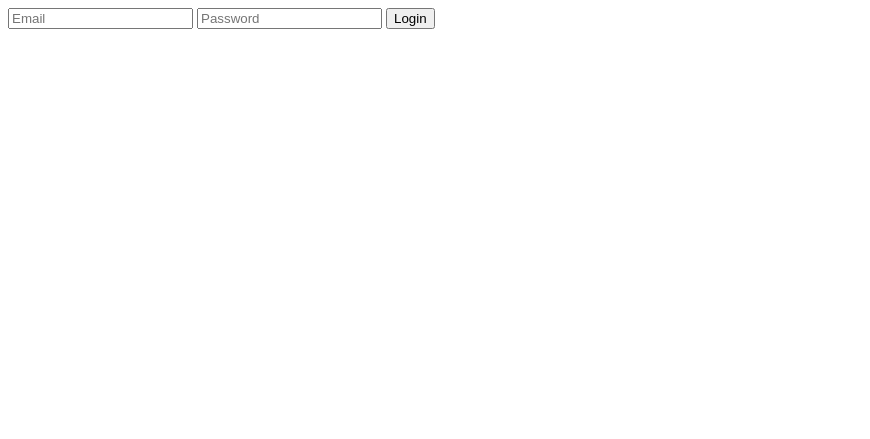
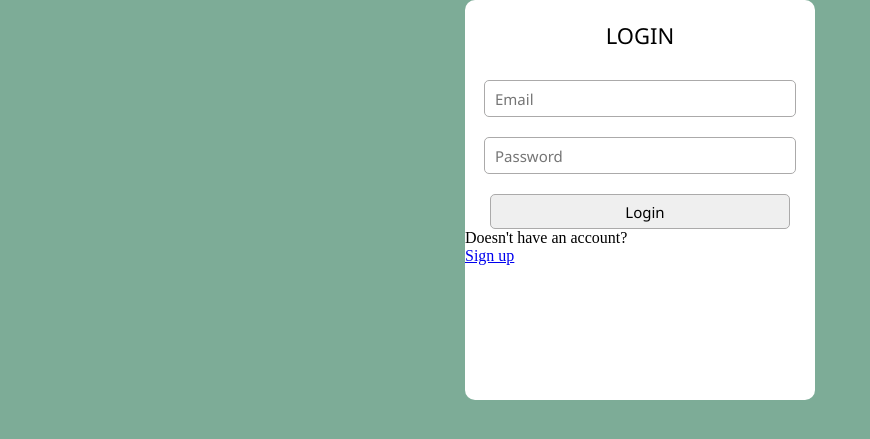
Before and after one commit to desny04/File-Management-System, a Django app: page /login/ in a window 1280 px wide. Shown: the top 439 px of the page, without its empty margins (0-870 px from the left). Run offline with Django 5.2, Linux system fonts and the light colour scheme.

Commit message:
gallery login UI

```diff
--- a/gallery/gallery/settings.py
+++ b/gallery/gallery/settings.py
@@ -117,6 +117,7 @@ USE_TZ = True
 # https://docs.djangoproject.com/en/6.0/howto/static-files/
 
 STATIC_URL = 'static/'
+STATICFILES_DIRS=[os.path.join(BASE_DIR,'static')]
 
 MEDIA_URL = '/media/'
 MEDIA_ROOT = os.path.join(BASE_DIR,'media')
--- /dev/null
+++ b/gallery/static/css/login.css
@@ -0,0 +1,72 @@
+*{
+    margin: 0;
+    padding: 0;
+}
+body{
+    display: flex;
+    justify-content: center;
+    background-color: rgb(125, 172, 151);
+}
+
+.form{
+    background-color: white;
+    width: 350px;
+    height: 400px;
+    border-radius: 10px;
+}
+
+.login_head{
+    font-family: 'Segoe UI', Tahoma, Geneva, Verdana, sans-serif;
+    font-size: 22px;
+    font-weight: 500;
+    text-align: center;
+    padding-top: 20px;
+}
+
+.mail{
+    padding-top: 30px;
+    text-align: center;
+}
+
+.mail input{
+    width: 300px;
+    height: 35px;
+    border-radius: 5px;
+    border: 1px solid rgb(171, 170, 170);
+    outline: none;
+    font-family: 'Segoe UI', Tahoma, Geneva, Verdana, sans-serif;
+    padding-left: 10px;
+    font-size: 15px;
+}
+
+.pwd{
+    padding-top: 20px;
+    text-align: center;
+}
+
+.pwd input{
+    width: 300px;
+    height: 35px;
+    border-radius: 5px;
+    border: 1px solid rgb(171, 170, 170);
+    outline: none;
+    font-family: 'Segoe UI', Tahoma, Geneva, Verdana, sans-serif;
+    padding-left: 10px;
+    font-size: 15px;
+}
+
+.sbt_btn{
+    padding-top: 20px;
+    text-align: center;
+}
+
+.sbt_btn input{
+    width: 300px;
+    height: 35px;
+    border-radius: 5px;
+    border: 1px solid rgb(171, 170, 170);
+    outline: none;
+    font-family: 'Segoe UI', Tahoma, Geneva, Verdana, sans-serif;
+    padding-left: 10px;
+    font-size: 15px;
+}
--- a/gallery/template/login.html
+++ b/gallery/template/login.html
@@ -1,16 +1,45 @@
 <!DOCTYPE html>
 <html lang="en">
 <head>
+    {% load static %}
     <meta charset="UTF-8">
     <meta name="viewport" content="width=device-width, initial-scale=1.0">
     <title>Document</title>
+    <link rel="stylesheet" href="{% static 'css/login.css' %}">
 </head>
 <body>
+    <div class="form">
         <form action="" method="post">
            {% csrf_token %}
+
+           <div class="login_head">
+                <p>LOGIN</p>
+           </div>
+
+           <div class="mail">
                 <input type="email" name="email" placeholder="Email" id="">
+           </div>
+
+           <div class="pwd">
                 <input type="password" name="password" placeholder="Password" id="">
+           </div>
+
+           <div class="sbt_btn">
                 <input type="submit" value="Login">
+           </div>
+
+           <div class="doesnt_sign">
+
+                <div class="doesnt">
+                    <p>Doesn't have an account?</p>
+                </div>
+
+                <div class="sign">
+                    <a href="../register">Sign up</a>
+                </div>
+
+           </div>
         </form>
+    </div>
 </body>
 </html>
```
Lines whose indentation alone changed are shown as unchanged.
